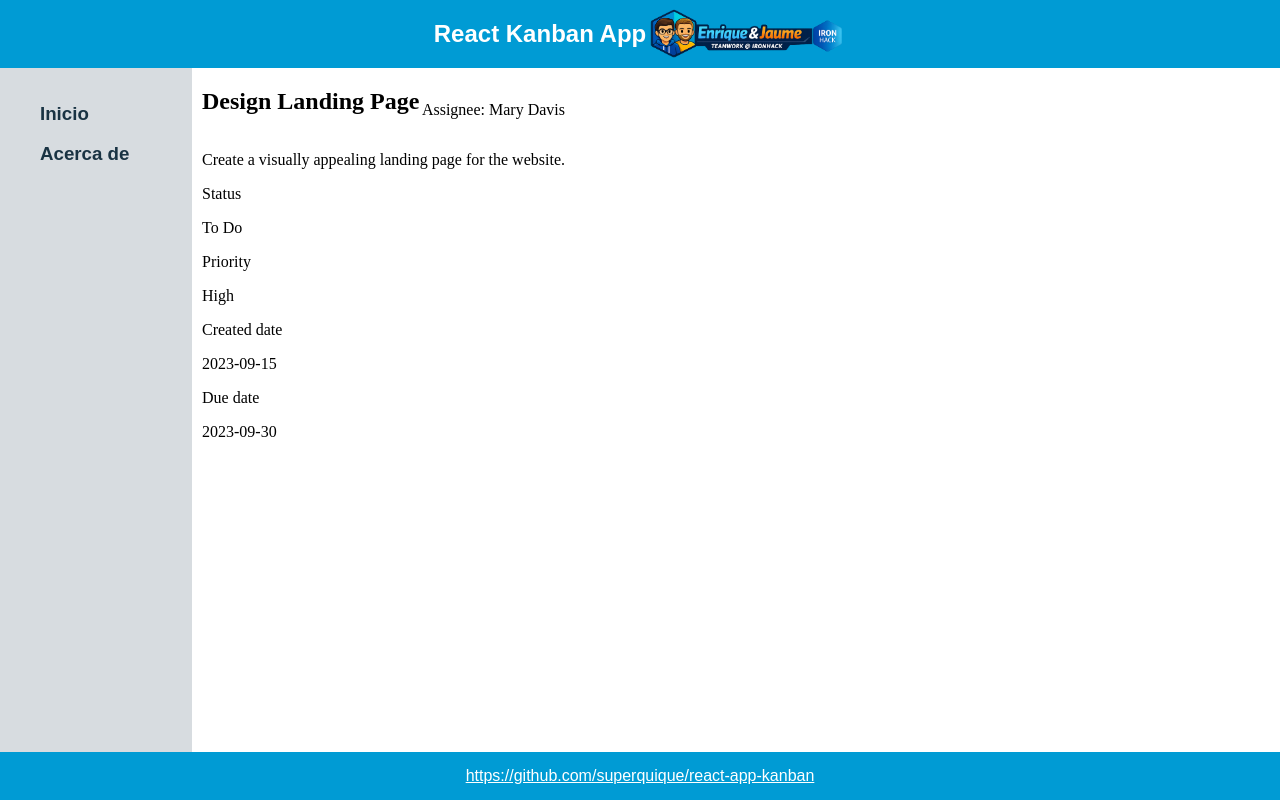
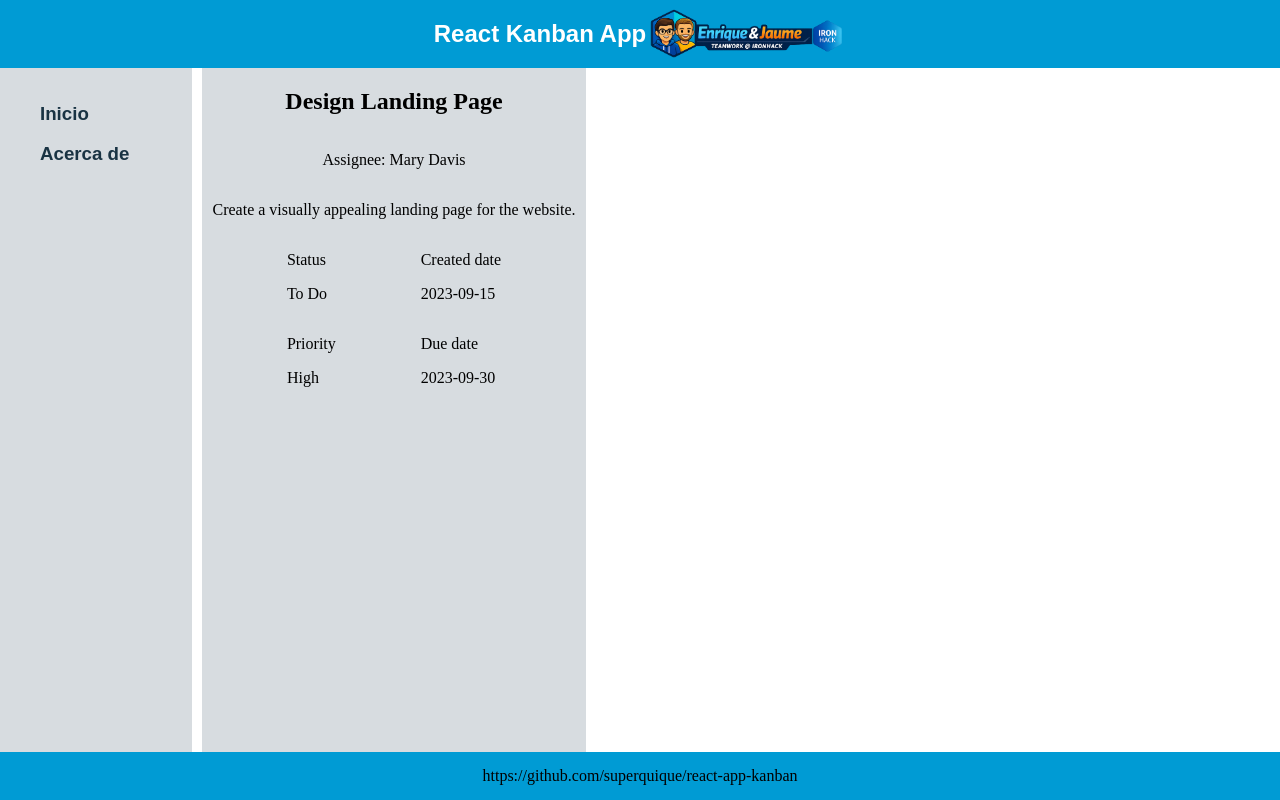
Before and after one commit to superquique/react-app-kanban, a React (Vite) app: page /task-details/1 in a window 1280 px wide. Built offline with nearby package versions, Linux system fonts and the light colour scheme.

Commit message:
refactor: implement routing

```diff
--- a/src/App.css
+++ b/src/App.css
@@ -1,45 +1,3 @@
-/* #root {
-  max-width: 1280px;
-  margin: 0 auto;
-  padding: 2rem;
-  text-align: center;
-} */
-
-/* .logo {
-  height: 6em;
-  padding: 1.5em;
-  will-change: filter;
-  transition: filter 300ms;
-}
-.logo:hover {
-  filter: drop-shadow(0 0 2em #646cffaa);
-}
-.logo.react:hover {
-  filter: drop-shadow(0 0 2em #61dafbaa);
-}
-
-@keyframes logo-spin {
-  from {
-    transform: rotate(0deg);
-  }
-  to {
-    transform: rotate(360deg);
-  }
-}
-
-@media (prefers-reduced-motion: no-preference) {
-  a:nth-of-type(2) .logo {
-    animation: logo-spin infinite 20s linear;
-  }
-} */
-
-/* .card {
-  padding: 2em;
-}
-
-.read-the-docs {
-  color: #888;
-} */
 
 html, body {
   height: 100%;
@@ -50,6 +8,16 @@ html, body {
 
 header, footer {
   flex-shrink: 0; /* Prevents them from squishing if content grows */
+}
+
+a {
+  text-decoration: inherit;
+  color: inherit;
+}
+
+button {
+  background-color: transparent;
+  border: none;
 }
 
 .app-container {
@@ -112,7 +80,7 @@ header, footer {
   color: #193343;
 }
 
-.footer a {
+.footer button {
   color: white;
   font-family: Arial, Helvetica, sans-serif;
 }
@@ -164,20 +132,86 @@ header, footer {
 
 .task-header {
   display: flex;
-  flex-direction: row;
-  flex-grow: 0;
+  flex-direction: column;
   justify-content: space-between;
-  align-items: end;
-  margin: 0;
+  align-items: center;
+  width: 50vw;
 }
 
-.task-header:hover {
+.task-header button {
+  color: white;
+  font-family: Arial, Helvetica, sans-serif;
+}
+
+.task-header-child {
+  display: flex;
+  justify-content: center;
+  align-items: center;
+  gap: 0.3em;
+}
+
+.task-header-child:hover {
   cursor: pointer;
 }
 
 .task-footer-child {
   margin-top: 0;
   margin-bottom: 0;
+}
+
+.task-page {
+  background-color: #D7DCE0;
+  display: flex;
+  flex-direction: column;
+
+  align-items: center;
+  width: 30vw;
+}
+
+.task-details {
+  display: flex;
+  flex-direction: row;
+  justify-content: space-evenly;
+  width: 30vw;
+}
+
+.task-details-column {
+  display: flex;
+  flex-direction: column;
+  justify-content: space-between;
+}
+
+.about {
+  display: flex;
+  flex-grow: 1;
+  flex-direction: column;
+  align-items: center;
+  gap: 2em;
+  text-align: center;
+}
+
+.about-info {
+  width: 50vw;
+  text-align: justify;
+}
+
+.about-info h1 {
+  text-align: center;
+}
+
+.team-info {
+  width: 50vw;
+  text-align: center;
+  display: flex;
+  flex-direction: column;
+  gap: 1em;
+}
+
+.not-found {
+  display: flex;
+  flex-grow: 1;
+  justify-content: center;
+  align-items: center;
 }
 
 /* .task-assignee {
--- a/src/components/Sidebar.jsx
+++ b/src/components/Sidebar.jsx
@@ -1,12 +1,14 @@
+import { NavLink } from "react-router-dom";
+
 function Sidebar () {
     return (
         <div className="sidebar">
             <ul className="sidebar-menu">
                 <li>
-                    <a href="#index"><h3>Inicio</h3></a>
+                    <NavLink to="/"><h3>Inicio</h3></NavLink>
                 </li>
                 <li>
-                    <a href="#about"><h3>Acerca de</h3></a>
+                    <NavLink to="/about"><h3>Acerca de</h3></NavLink>
                 </li>
             </ul>
         </div>
--- a/src/components/Task.jsx
+++ b/src/components/Task.jsx
@@ -1,13 +1,24 @@
+import { Link } from "react-router-dom";
+
 function Task (props) {
     return (
         <div className="task" style={{backgroundColor: props.bgColor}}>
             { props.taskDetails &&
             <>
                 <div className="task-header">
-                    <h4>
-                        {props.taskDetails.title}
-                    </h4>
-                    <div onClick={() => {props.deleteCallback(props.taskDetails.id)}}>
+                    <div className="task-header-child">
+                        {props.taskDetails.priority === "High" &&
+                            <svg width="24px" height="24px" xmlns="http://www.w3.org/2000/svg" fill="none" viewBox="0 0 24 24" strokeWidth={1.5} stroke="currentColor" className="size-6">
+                                <path strokeLinecap="round" strokeLinejoin="round" d="M12 9v3.75m-9.303 3.376c-.866 1.5.217 3.374 1.948 3.374h14.71c1.73 0 2.813-1.874 1.948-3.374L13.949 3.378c-.866-1.5-3.032-1.5-3.898 0L2.697 16.126ZM12 15.75h.007v.008H12v-.008Z" />
+                            </svg>
+                        }
+                        <Link to={`/task-details/${props.taskDetails.id}`}>
+                            <h4>
+                                {props.taskDetails.title}
+                            </h4>
+                        </Link>
+                    </div>
+                    <div className="task-header-child" onClick={() => {props.deleteCallback(props.taskDetails.id)}}>
                         <svg width="24px" height="24px" xmlns="http://www.w3.org/2000/svg" fill="none" viewBox="0 0 24 24" strokeWidth={1.5} stroke="currentColor" className="size-6">
                             <path strokeLinecap="round" strokeLinejoin="round" d="M6 18 18 6M6 6l12 12" />
                         </svg>
```
